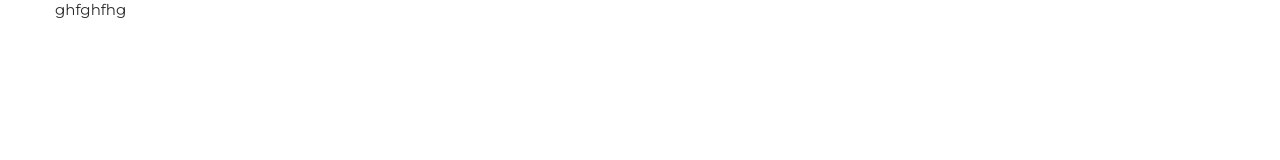
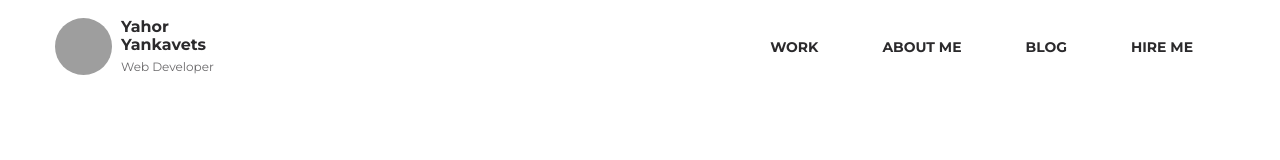
Before and after one commit to egorystuff/Portfolio, a plain HTML site: page index.html in a window 1280 px wide. Drawn offline with Linux system fonts and the light colour scheme; grey boxes are pictures that could not be loaded.

Commit message:
Created a new block "header"

```diff
--- /dev/null
+++ b/css/blocks/header.less
@@ -0,0 +1,11 @@
+// main: ../style.less
+
+.header {
+  padding: 1.2rem 0;
+}
+
+.header__inner {
+  display: flex;
+  justify-content: space-between;
+  align-items: center;
+}
--- /dev/null
+++ b/css/blocks/nav.less
@@ -0,0 +1,25 @@
+// main: ../style.less
+
+.nav {
+  display: flex;
+  height: 100%;
+}
+
+.nav__link {
+  padding: 0.66rem 2rem;
+
+  font-size: 0.93rem;
+  color: @black;
+  text-transform: uppercase;
+  font-weight: 700;
+  text-decoration: none;
+
+  border: 2px solid transparent;
+  border-radius: 20px;
+
+  &:hover,
+  &.active {
+    border-color: @black;
+    transition: 0.5s linear;
+  }
+}
--- /dev/null
+++ b/css/blocks/user.less
@@ -0,0 +1,31 @@
+// main: ../style.less
+.user {
+  display: flex;
+}
+
+.user__avatar {
+  width: 57px;
+  height: 57px;
+
+  img {
+    border-radius: 50%;
+  }
+}
+
+.user__content {
+  padding-left: 9px;
+}
+
+.user__name {
+  margin-bottom: 5px;
+
+  font-size: 1.06rem;
+  line-height: 1.2rem;
+  color: @black;
+  font-weight: 700;
+}
+
+.user__prof {
+  font-size: 0.8rem;
+  color: rgba(@black, 0.7);
+}
--- a/css/style.less
+++ b/css/style.less
@@ -21,3 +21,6 @@ body {
 
 // Block
 @import 'blocks/container';
+@import 'blocks/header';
+@import 'blocks/user';
+@import 'blocks/nav';
--- a/index.html
+++ b/index.html
@@ -14,8 +14,31 @@
     <title>Portfolio</title>
   </head>
   <body>
+    <!-- new block header -->
     <header class="header">
-      <div class="container">ghfghfhg</div>
+      <div class="container">
+        <div class="header__inner">
+          <div class="user">
+            <div class="user__avatar">
+              <img src="http://placekitten.com/g/57" alt="" />
+            </div>
+            <div class="user__content">
+              <div class="user__name">
+                Yahor <br />
+                Yankavets
+              </div>
+              <div class="user__prof">Web Developer</div>
+            </div>
+          </div>
+
+          <nav class="nav">
+            <a class="nav__link" href="#">work</a>
+            <a class="nav__link" href="#">about me</a>
+            <a class="nav__link" href="#">blog</a>
+            <a class="nav__link" href="#">hire me</a>
+          </nav>
+        </div>
+      </div>
     </header>
   </body>
 </html>
```
Also changed, not shown: css/style.css.
